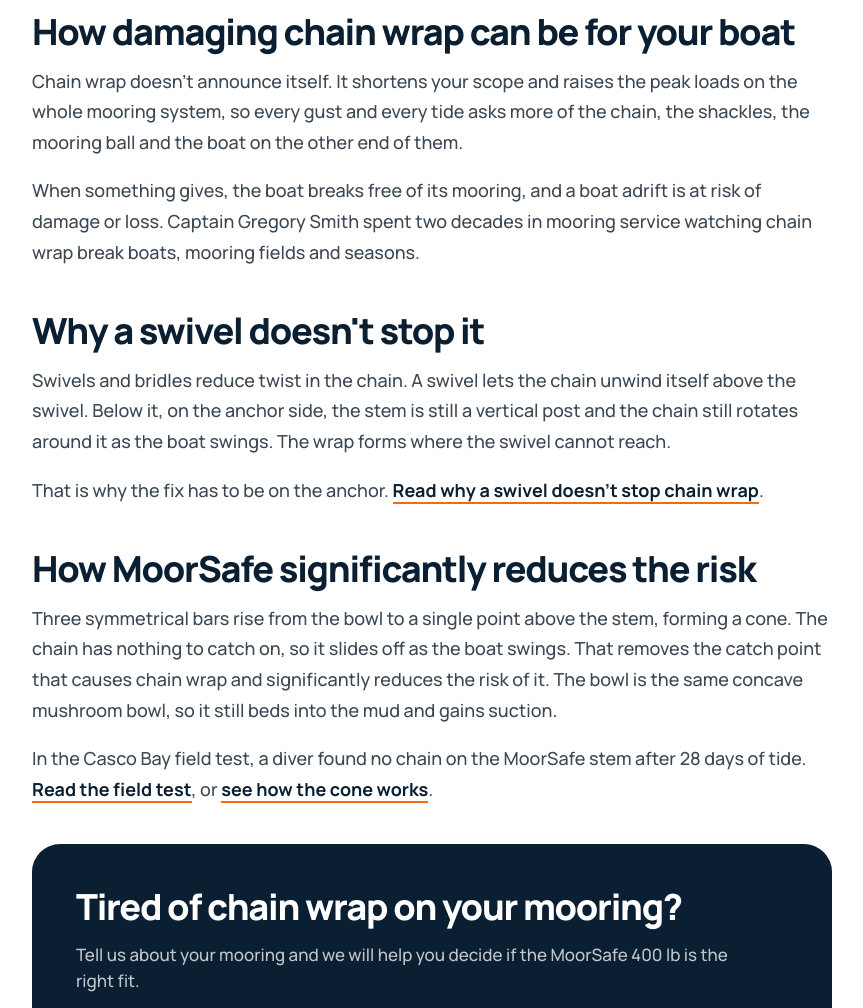
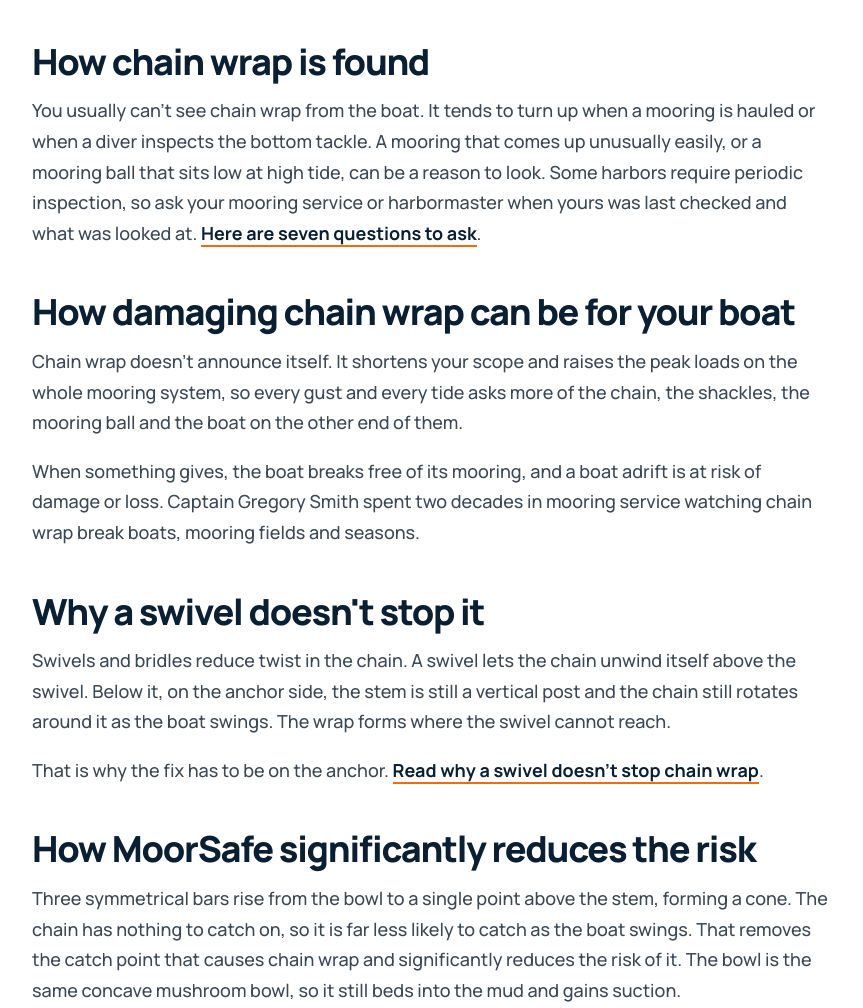
Before and after one commit to NorthstreamLLC/MoorSafe, a plain HTML site: page chain-wrap.html in a window 1280 px wide. Shown: the part 1720-2728 px from the top of the page, without its empty margins (208-1071 px from the left). Drawn offline with Linux system fonts and the light colour scheme; a script that the page names is missing.

Commit message:
Chain Wrap page: how chain wrap is found; align wording with the rest of the site
Co-Authored-By: Claude Sonnet 5.5 <noreply@anthropic.com>

```diff
--- a/chain-wrap.html
+++ b/chain-wrap.html
@@ -46,7 +46,7 @@
     <p class="crumbs"><a href="/">Home</a> / Chain wrap</p>
     <p class="eyebrow" style="margin-top:28px">Mooring basics</p>
     <h1 style="font-size:clamp(38px,5.6vw,72px);font-weight:800;margin-top:14px;line-height:1.05">What is chain wrap?</h1>
-    <p class="lede" style="margin-top:22px">Chain wrap is when a mooring chain winds around the stem of a mushroom anchor and tightens with every swing of the boat. It is the flaw at the heart of the mushroom anchor, and the reason MoorSafe exists. It can be very damaging to your boat and your mooring, and MoorSafe significantly reduces the risk of it.</p>
+    <p class="lede" style="margin-top:22px">Chain wrap is when a mooring chain winds around the stem of a mushroom anchor and tightens with every swing of the boat. It is the weakness at the heart of the traditional mushroom anchor, and the reason MoorSafe exists. It can be very damaging to your boat and your mooring, and MoorSafe significantly reduces the risk of it.</p>
 
     <figure style="margin:40px 0 0;background:#F5F5F3;border-radius:24px;padding:24px">
       <img src="/assets/chain-wrap-1.png" alt="Diagram of mooring chain wrapped tightly around the vertical stem of a traditional mushroom anchor, labeled Chain Wrap" style="width:100%;border-radius:16px;background:#fff;mix-blend-mode:multiply" width="856" height="599" loading="lazy" decoding="async">
@@ -68,6 +68,9 @@
     </ul>
 
     <div class="prose">
+      <h2>How chain wrap is found</h2>
+      <p>You usually can't see chain wrap from the boat. It tends to turn up when a mooring is hauled or when a diver inspects the bottom tackle. A mooring that comes up unusually easily, or a mooring ball that sits low at high tide, can be a reason to look. Some harbors require periodic inspection, so ask your mooring service or harbormaster when yours was last checked and what was looked at. <a href="/blog/ask-your-mooring-service-about-chain-wrap">Here are seven questions to ask</a>.</p>
+
       <h2>How damaging chain wrap can be for your boat</h2>
       <p>Chain wrap doesn't announce itself. It shortens your scope and raises the peak loads on the whole mooring system, so every gust and every tide asks more of the chain, the shackles, the mooring ball and the boat on the other end of them.</p>
       <p>When something gives, the boat breaks free of its mooring, and a boat adrift is at risk of damage or loss. Captain Gregory Smith spent two decades in mooring service watching chain wrap break boats, mooring fields and seasons.</p>
@@ -77,7 +80,7 @@
       <p>That is why the fix has to be on the anchor. <a href="/blog/swivel-chain-wrap">Read why a swivel doesn't stop chain wrap</a>.</p>
 
       <h2>How MoorSafe significantly reduces the risk</h2>
-      <p>Three symmetrical bars rise from the bowl to a single point above the stem, forming a cone. The chain has nothing to catch on, so it slides off as the boat swings. That removes the catch point that causes chain wrap and significantly reduces the risk of it. The bowl is the same concave mushroom bowl, so it still beds into the mud and gains suction.</p>
+      <p>Three symmetrical bars rise from the bowl to a single point above the stem, forming a cone. The chain has nothing to catch on, so it is far less likely to catch as the boat swings. That removes the catch point that causes chain wrap and significantly reduces the risk of it. The bowl is the same concave mushroom bowl, so it still beds into the mud and gains suction.</p>
       <p>In the Casco Bay field test, a diver found no chain on the MoorSafe stem after 28 days of tide. <a href="/blog/28-days-in-casco-bay">Read the field test</a>, or <a href="/solution">see how the cone works</a>.</p>
     </div>
 
```
Also changed, not shown: src/pages/chain-wrap.html (+5 -2 lines).
